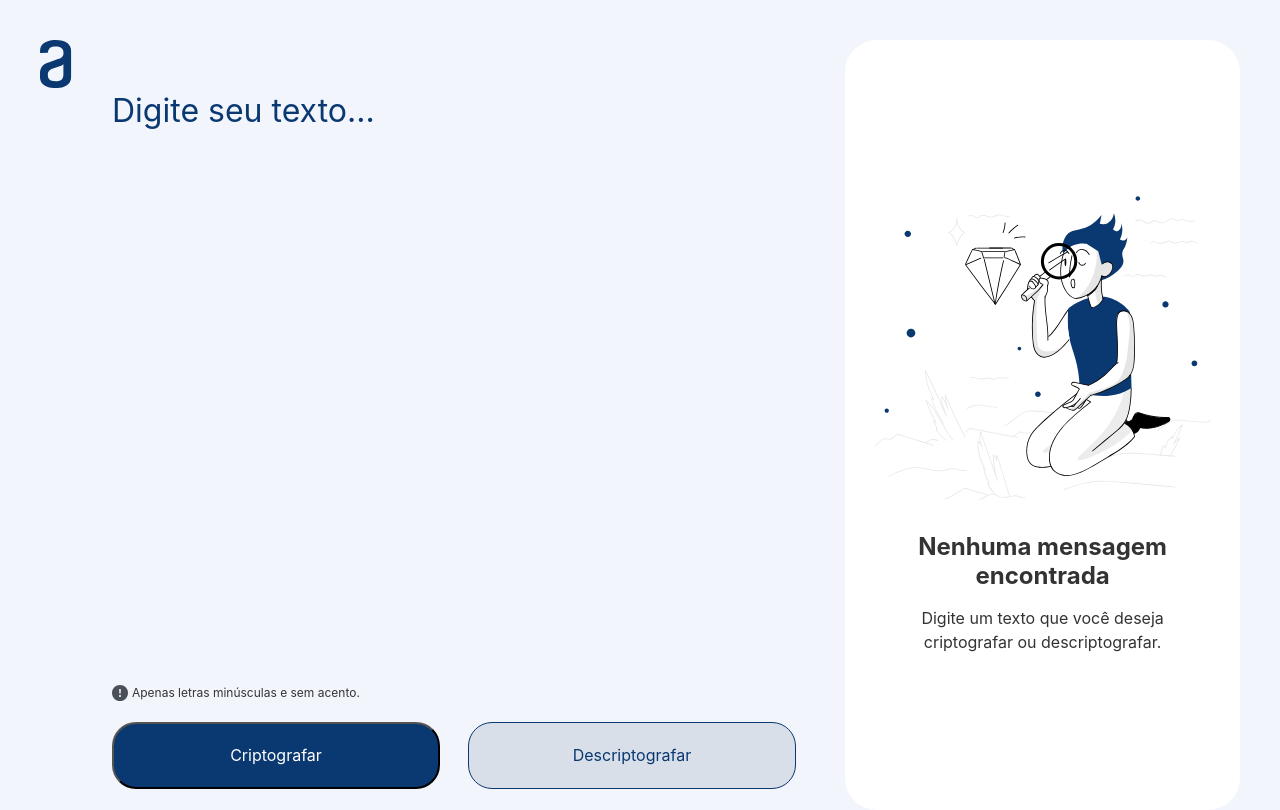
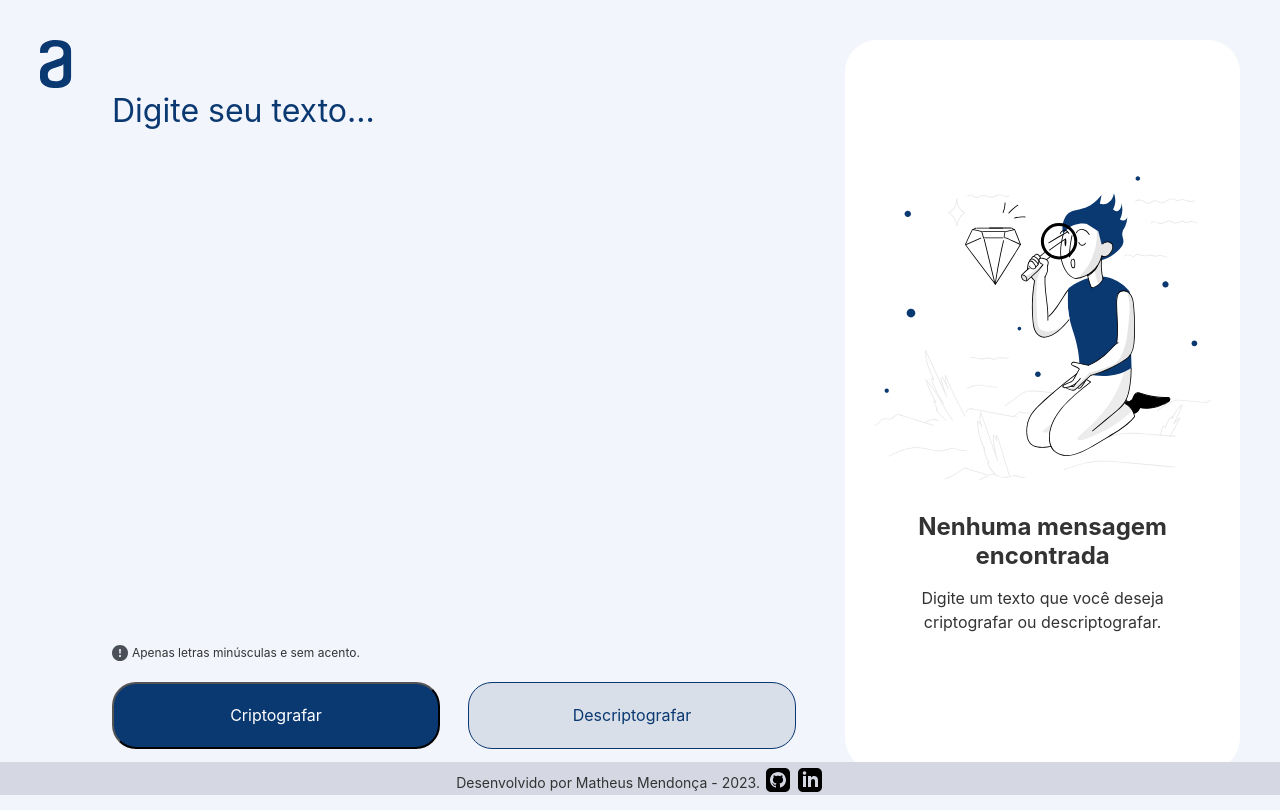
Before and after one commit to Doncinha/Challenge-Oracle-ONE, a plain HTML site: page index.html in a window 1280 px wide. Drawn offline with nearby package versions, Linux system fonts and the light colour scheme.

Commit message:
Implementing footer

```diff
--- a/assets/style.css
+++ b/assets/style.css
@@ -1,5 +1,5 @@
 body {
-	padding: 40px;
+	padding: 40px 40px 0 0px;
 	display: flex;
 	font-family: "Inter", sans-serif;
 	background: #f3f5fc;
@@ -12,12 +12,46 @@ body {
 header {
 	display: inline-block;
 	margin: 0 40px 0 0;
+	padding-left: 40px;
 }
 
 main {
 	width: 100%;
 	height: 80dvh;
 	display: flex;
+	padding-bottom: 40px;
+}
+
+footer {
+	position: absolute;
+	bottom: 0;
+	width: 100%;
+	display: inline-block;
+	vertical-align: center;
+	font-family: inherit;
+	font-size: 14px;
+	line-height: 24px;
+}
+
+.footer {
+	text-align: center;
+	background-color: #d5d8e3;
+	line-height: 24px;
+	position: relative;
+	bottom: 5px;
+}
+
+.footer svg {
+	margin: 2px 2px 0 2px;
+	position: relative;
+	font: inherit;
+	top: 4px;
+}
+
+.footer svg:hover {
+	scale: calc(110%);
+	fill: #0a3871;
+	transition: all 0.5s;
 }
 
 /* input section */
@@ -259,6 +293,14 @@ button:active {
 		height: 50px;
 	}
 
+	footer {
+		position: sticky;
+	}
+
+	.footer {
+		font-size: 10px;
+	}
+
 	.input-section {
 		width: auto;
 		height: auto;
--- a/index.html
+++ b/index.html
@@ -56,5 +56,19 @@
 				</div>
 			</section>
 		</main>
+		<footer>
+			<div class="footer">
+				Desenvolvido por Matheus Mendonça - 2023.
+				<a href="https://github.com/Doncinha" target="_blank">
+					<svg xmlns="http://www.w3.org/2000/svg" width="24" height="24" viewBox="0 0 24 24"><path d="M19 0h-14c-2.761 0-5 2.239-5 5v14c0 2.761 2.239 5 5 5h14c2.762 0 5-2.239 5-5v-14c0-2.761-2.238-5-5-5zm-4.466 19.59c-.405.078-.534-.171-.534-.384v-2.195c0-.747-.262-1.233-.55-1.481 1.782-.198 3.654-.875 3.654-3.947 0-.874-.312-1.588-.823-2.147.082-.202.356-1.016-.079-2.117 0 0-.671-.215-2.198.82-.64-.18-1.324-.267-2.004-.271-.68.003-1.364.091-2.003.269-1.528-1.035-2.2-.82-2.2-.82-.434 1.102-.16 1.915-.077 2.118-.512.56-.824 1.273-.824 2.147 0 3.064 1.867 3.751 3.645 3.954-.229.2-.436.552-.508 1.07-.457.204-1.614.557-2.328-.666 0 0-.423-.768-1.227-.825 0 0-.78-.01-.055.487 0 0 .525.246.889 1.17 0 0 .463 1.428 2.688.944v1.489c0 .211-.129.459-.528.385-3.18-1.057-5.472-4.056-5.472-7.59 0-4.419 3.582-8 8-8s8 3.581 8 8c0 3.533-2.289 6.531-5.466 7.59z" class="github"/></svg>
+				</a>
+				<a href="https://www.linkedin.com/in/matheus-mendon%C3%A7a-de-souza-715823234/" target="_blank">
+					<svg xmlns="http://www.w3.org/2000/svg" width="24" height="24" viewBox="0 0 24 24" class="linkedin">
+						<path
+							d="M19 0h-14c-2.761 0-5 2.239-5 5v14c0 2.761 2.239 5 5 5h14c2.762 0 5-2.239 5-5v-14c0-2.761-2.238-5-5-5zm-11 19h-3v-11h3v11zm-1.5-12.268c-.966 0-1.75-.79-1.75-1.764s.784-1.764 1.75-1.764 1.75.79 1.75 1.764-.783 1.764-1.75 1.764zm13.5 12.268h-3v-5.604c0-3.368-4-3.113-4 0v5.604h-3v-11h3v1.765c1.396-2.586 7-2.777 7 2.476v6.759z" />
+					</svg>
+				</a>
+			</div>
+		</footer>
 	</body>
 </html>
```
Also changed, not shown: assets/github-icon.svg (added), assets/linkedin-icon.svg (added).
